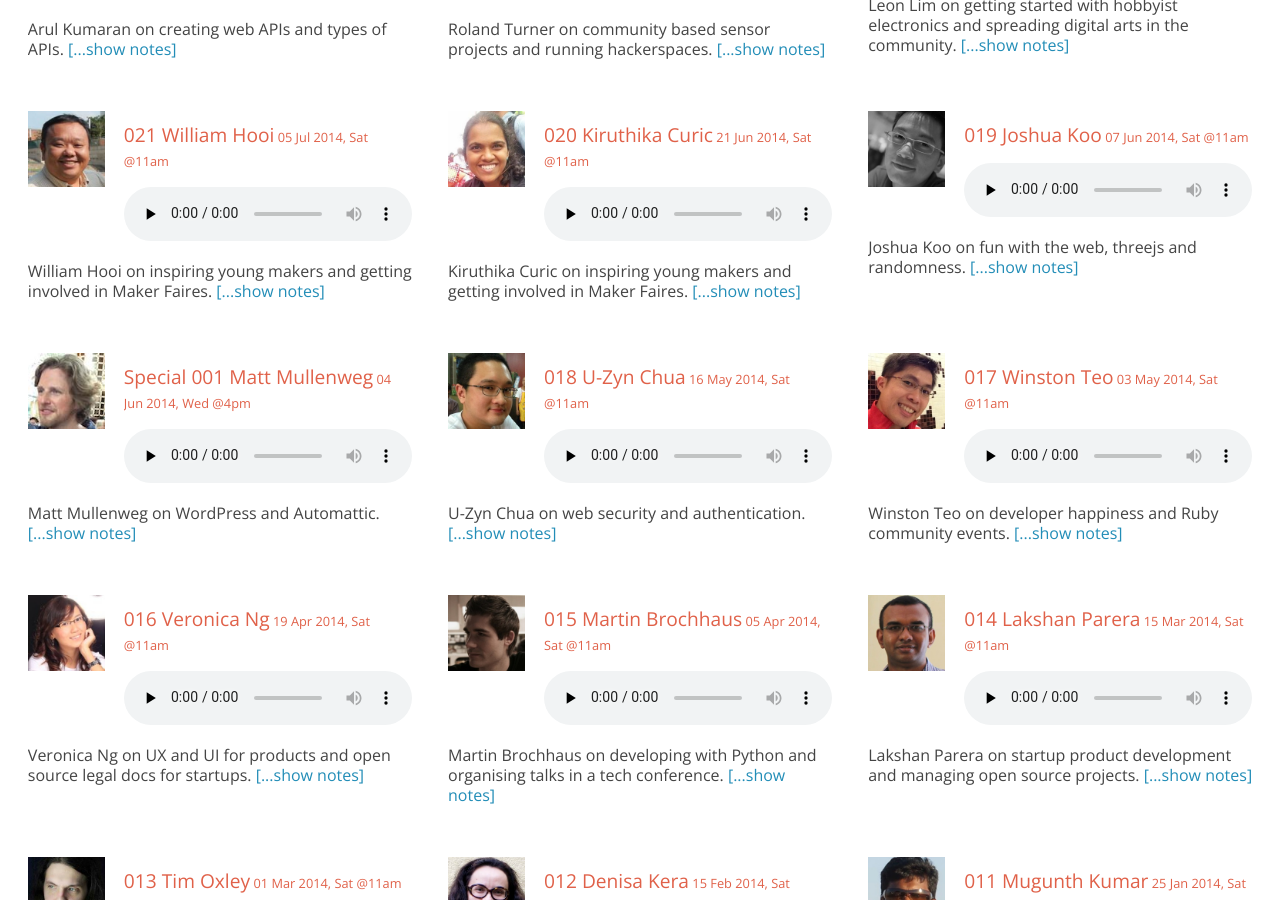
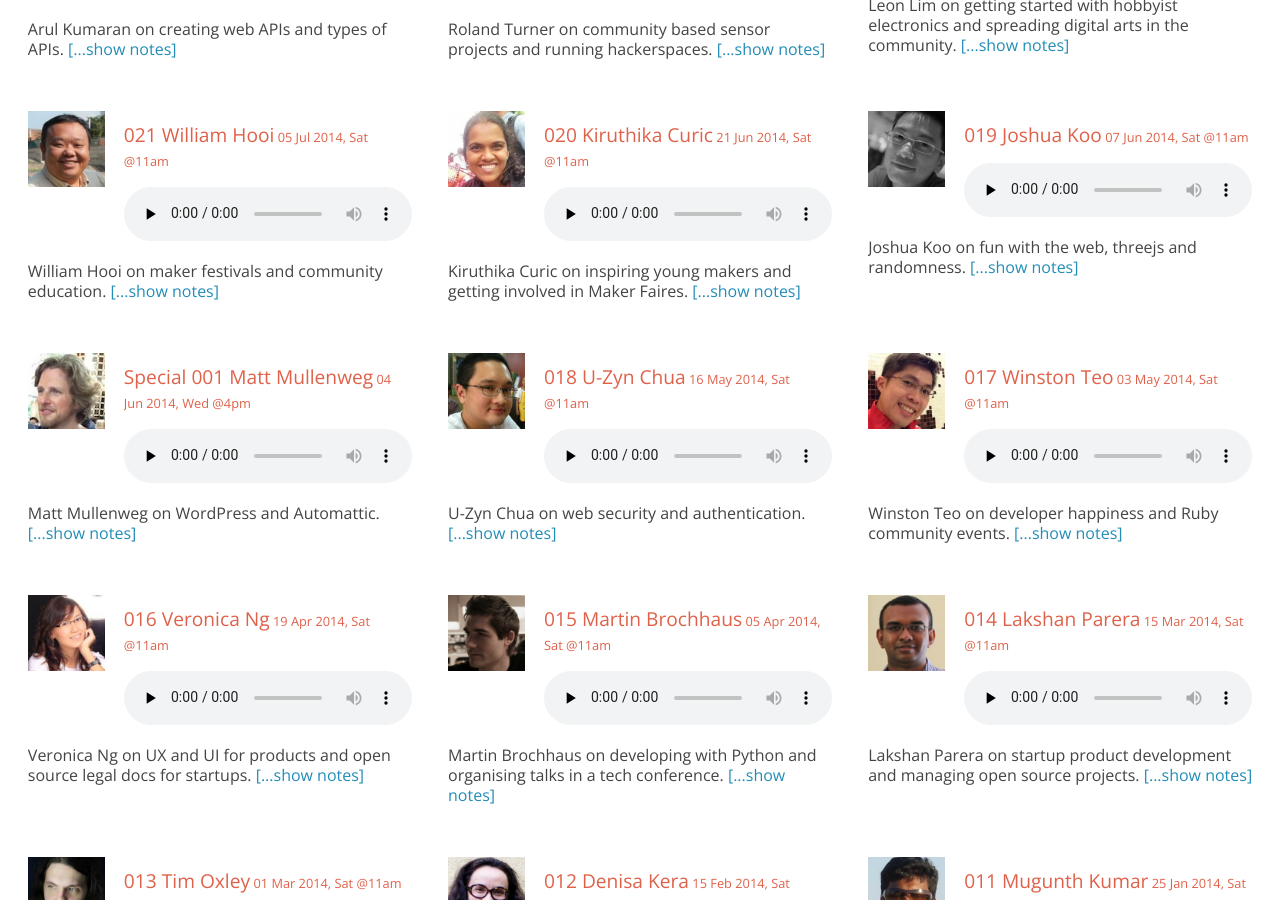
Before and after one commit to webuildsg/live, a Jekyll site: the page built from index.html, in a window 1280 px wide and 900 px high, scrolled down 1241 px. Built offline with Jekyll 4.4.1, drawn with Linux system fonts in a browser that asks for light colours; Markdown is read by kramdown in place of the engine named in the settings.

```diff
--- a/_posts/2014-07-05-william-hooi.md
+++ b/_posts/2014-07-05-william-hooi.md
@@ -4,7 +4,7 @@ permalink: /021-william-hooi/
 profile: 021-william-hooi
 enclosure: http://audio.live.webuild.sg/021-william-hooi
 length: 22147706
-description: William Hooi on inspiring young makers and getting involved in Maker Faires.
+description: William Hooi on maker festivals and community education.
 
 ---
 
```
